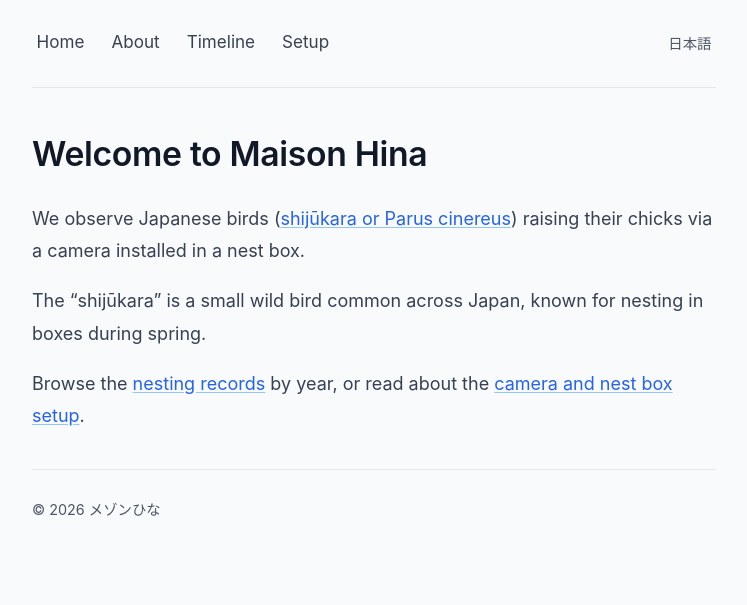
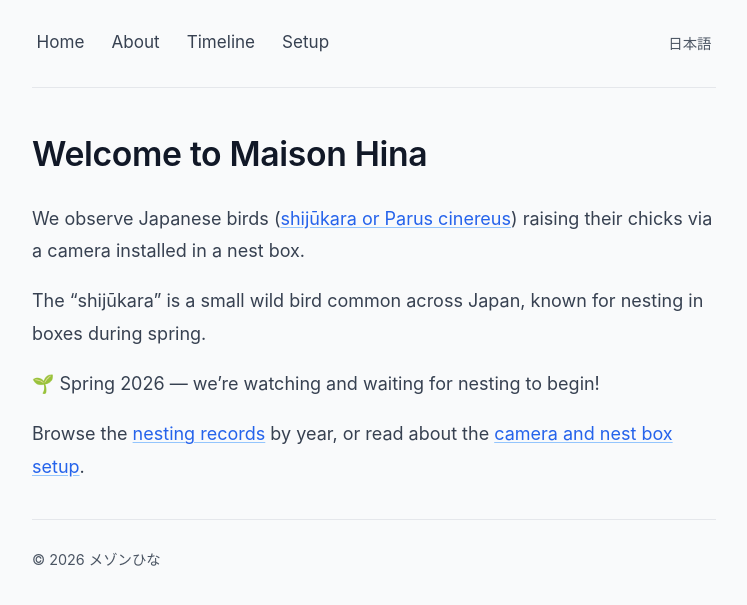
Before and after one commit to tagawa/maison-hina, a Jekyll site: the page built from en/index.md, in a window 1280 px wide. Shown: the top 605 px of the page, without its empty margins (266-1013 px from the left). Built offline with Jekyll 4.4.1, drawn with Linux system fonts in a browser that asks for light colours; comment, search, counter and statistics services are not loaded; some of the changed lines change nothing that is shown.

Commit message:
Update index.md

```diff
--- a/en/index.md
+++ b/en/index.md
@@ -1,5 +1,6 @@
 ---
-title: Home
+title: "Maison Hina"
+description: "Observing Japanese tits raising their chicks via a nest box camera."
 permalink: /en/
 json_ld:
   "@context": "https://schema.org"
@@ -11,14 +12,10 @@
 
 # Welcome to Maison Hina
 
-<!-- TODO: Short intro — what this site is, what visitors can see here -->
-
 We observe Japanese birds ([shijūkara or Parus cinereus](https://en.wikipedia.org/wiki/Cinereous_tit){:target="_blank" rel="noopener"}) raising their chicks via a camera installed in a nest box.
 
 The "shijūkara" is a small wild bird common across Japan, known for nesting in boxes during spring.
 
-<!-- TODO: Current status or season note -->
-
-<!-- TODO: Link or pointer to live stream if applicable -->
+🌱 Spring 2026 — we're watching and waiting for nesting to begin!
 
 Browse the [nesting records](/en/timeline/) by year, or read about the [camera and nest box setup](/en/setup/).
```
